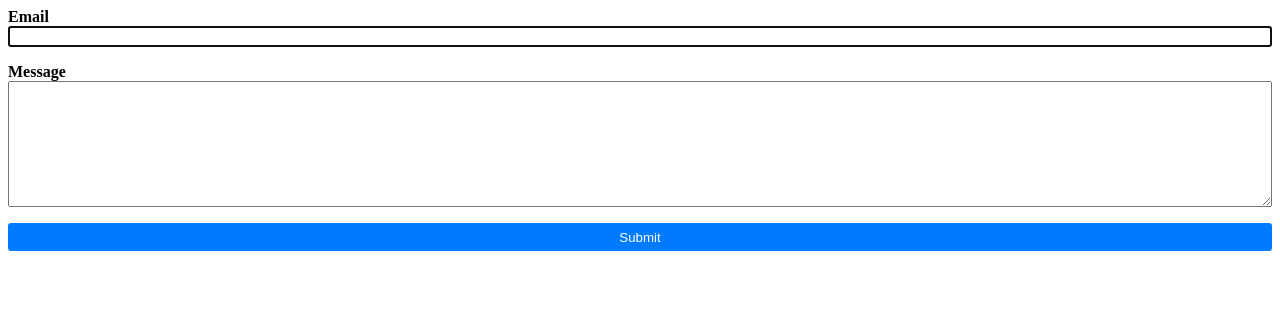
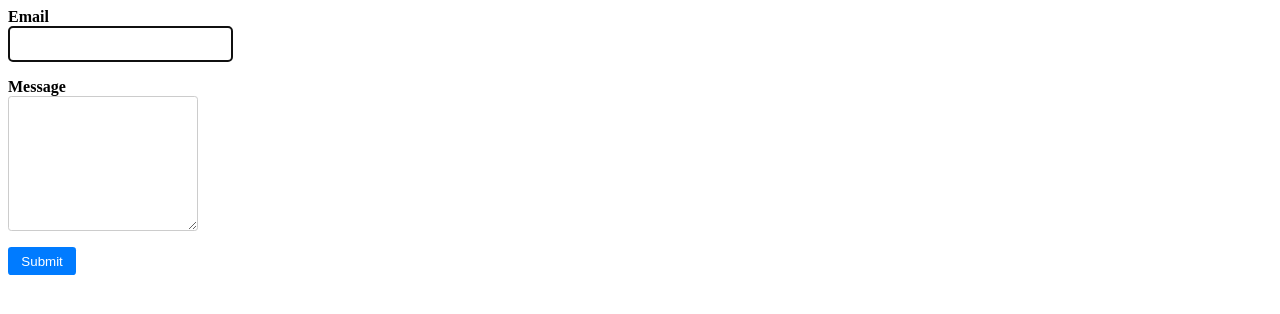
Before and after one commit to metlandus/goit-js-hw-09, a website built with Vite: page src/02-feedback.html in a window 1280 px wide. Built offline with nearby package versions, Linux system fonts and the light colour scheme.

Commit message:
Styling is done

```diff
--- a/src/css/styles.css
+++ b/src/css/styles.css
@@ -19,16 +19,32 @@
 
 .feedback-form label {
 	font-weight: bold;
-    display:flex;
+	display: flex;
 	flex-direction: column;
 }
 
-button {
-    display: inline;
+.feedback-form input,
+.feedback-form textarea{
+    padding: 0.5em;
+    font-size: 1em;
+    border: 1px solid #ccc;
+    border-radius: 0.25em;
+    width: auto; /* Ensure the input width is only as wide as its content */
+    align-self: flex-start; /* Align the input to the start of the flex container */
+}
+
+.feedback-form button {
+
 	padding: 0.5em 1em;
 	background-color: #007bff;
 	color: white;
 	border: none;
 	border-radius: 0.25em;
 	cursor: pointer;
+    width: auto;
+    align-self: flex-start;
 }
+
+.feedback-form button:hover {
+    background-color: #0056b3; /* Optional: Change background color on hover */
+}
```
Lines whose indentation alone changed are shown as unchanged.
